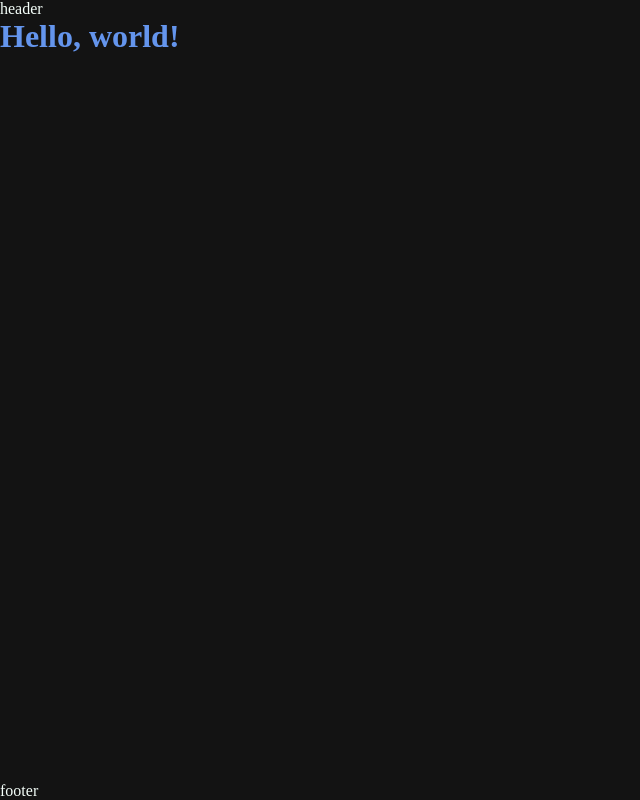
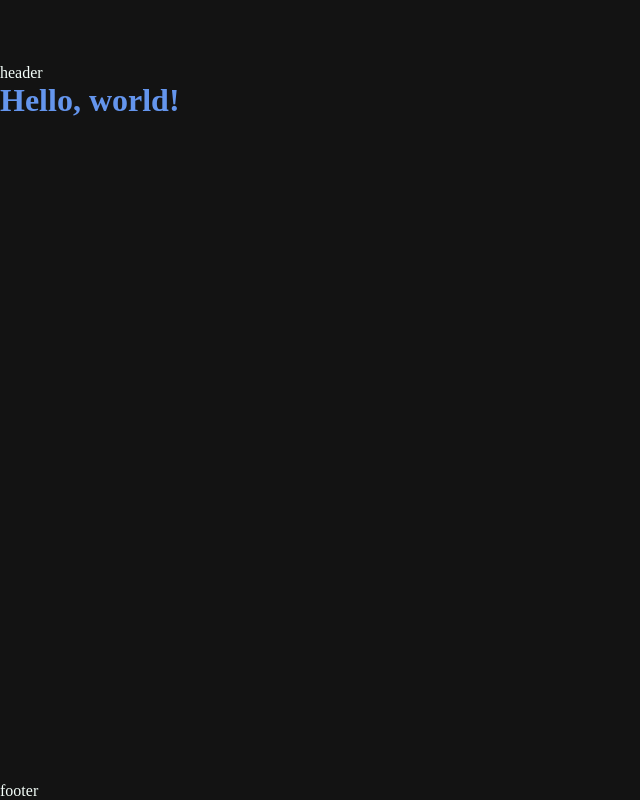
Before and after one commit to svbinf-ru/svbinf.ru, a Next.js app: page / in a window 1280 px wide. Shown: the whole page, without its empty margins (0-640 px from the left). Built offline with nearby package versions, Linux system fonts and the light colour scheme.

Commit message:
feat(styles): add header height variable

```diff
--- a/styles/_globals.scss
+++ b/styles/_globals.scss
@@ -13,6 +13,7 @@ html {
 
 body {
     height: 100%;
+    padding-top: $header-height;
     background-color: $background-primary;
     color: $foreground-primary;
 }
--- a/styles/_variables.scss
+++ b/styles/_variables.scss
@@ -13,3 +13,6 @@ $z-3: 8;
 $z-4: 16;
 $z-5: 32;
 $z-6: 64;
+
+// Miscellaneous
+$header-height: 64px;
```
